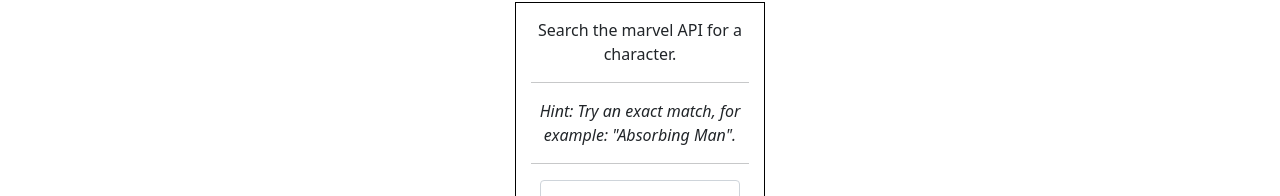
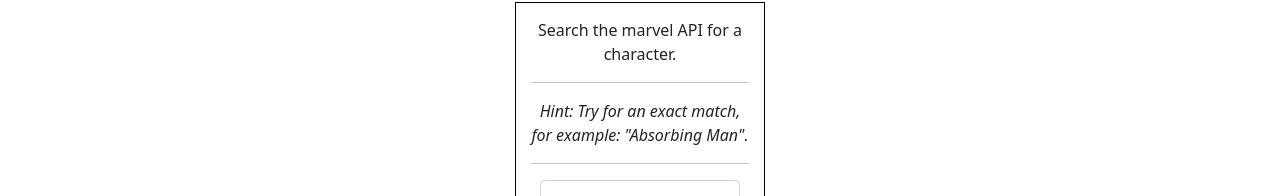
Before and after one commit to BrianBeeler/marvel-challenge, an Angular app: page /character-list in a window 1280 px wide. Shown: the part 119-315 px from the top of the page. Built offline with nearby package versions, Linux system fonts and the light colour scheme; what ts-md5 would draw is missing.

Commit message:
Final details.

```diff
--- a/src/app/character-detail/character-detail.component.css
+++ b/src/app/character-detail/character-detail.component.css
@@ -15,4 +15,6 @@
   display: block;
   margin: auto;
   border: 1px solid black;
+  margin-bottom: 10px;
+
 }
--- a/src/app/character-list/character-list.component.html
+++ b/src/app/character-list/character-list.component.html
@@ -1,5 +1,5 @@
 <div id="form-container">
-  <label for="name">Search the marvel API for a character. <br><hr><em>Hint: Try an exact match, for example: "Absorbing Man".</em></label>
+  <label for="name">Search the marvel API for a character. <br><hr><em>Hint: Try for an exact match, for example: "Absorbing Man".</em></label>
   <hr>
   <input type="text" class="form-control" name="search"  [(ngModel)]="searchTerm">
   <button class="btn btn-primary" (click)="searchCharacters()">Search</button>
--- a/src/app/character-list/character-list.component.ts
+++ b/src/app/character-list/character-list.component.ts
@@ -1,4 +1,4 @@
-import { Component, OnInit, ViewChild } from '@angular/core';
+import { Component, OnDestroy, OnInit, ViewChild } from '@angular/core';
 import { CharacterService } from '../shared/character.service';
 import { Character } from '../shared/character.model'
 import { Router } from '@angular/router';
@@ -10,7 +10,7 @@
   templateUrl: './character-list.component.html',
   styleUrls: ['./character-list.component.css']
 })
-export class CharacterListComponent implements OnInit {
+export class CharacterListComponent implements OnInit, OnDestroy {
 
   constructor(private charService: CharacterService, private router: Router) { }
 
@@ -64,11 +64,15 @@
   }
 
   activePage = 1;
+  charSubscription;
 
   ngOnInit(): void {
-    this.charService.characterListChanged.subscribe(()=> {
+    this.charSubscription = this.charService.characterListChanged.subscribe(()=> {
       this.characterList = this.charService.getCharacterList();
     })
   }
+  ngOnDestroy(): void {
+    this.charSubscription.unsubscribe()
+  }
 
 }
```
